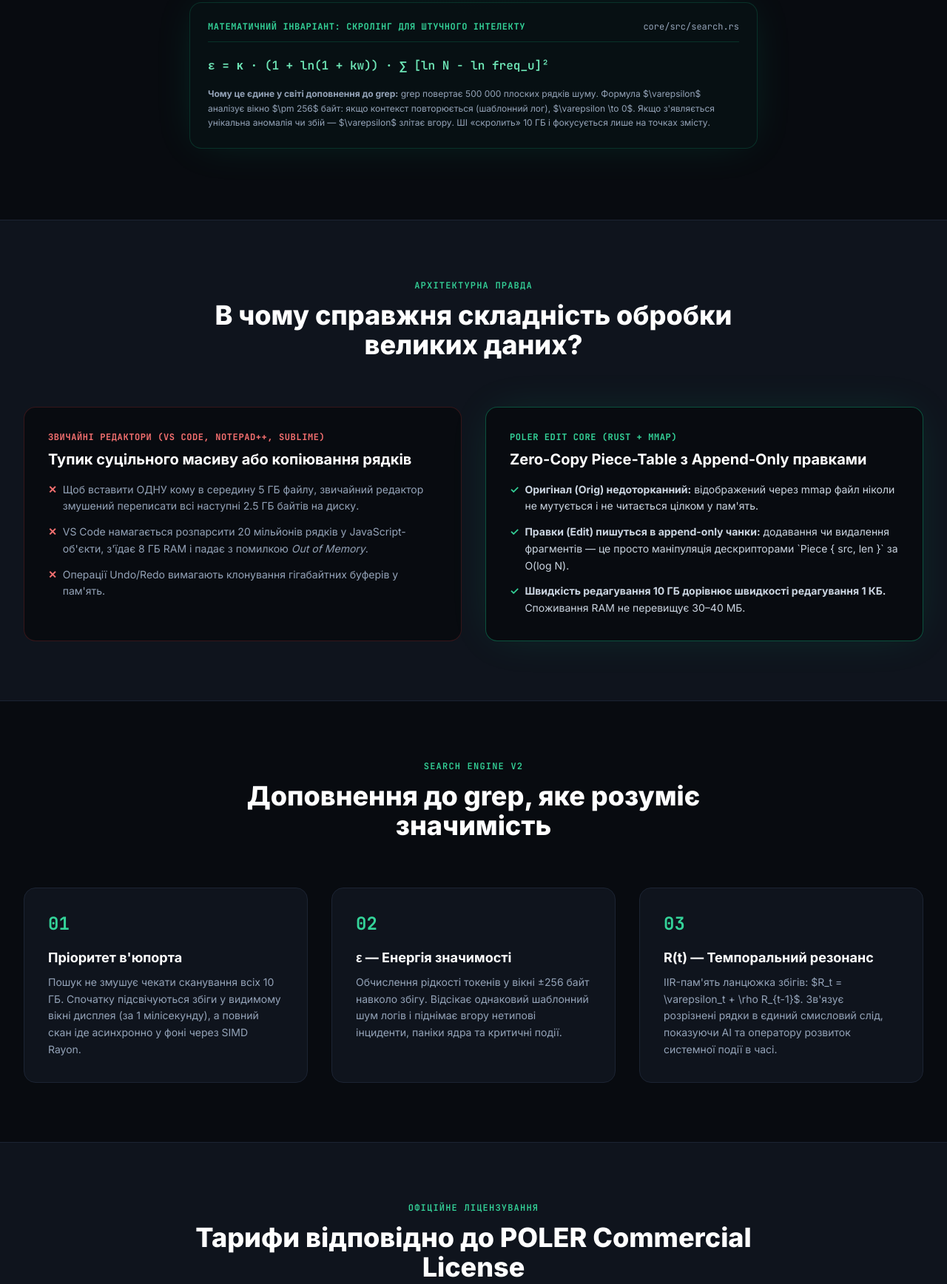
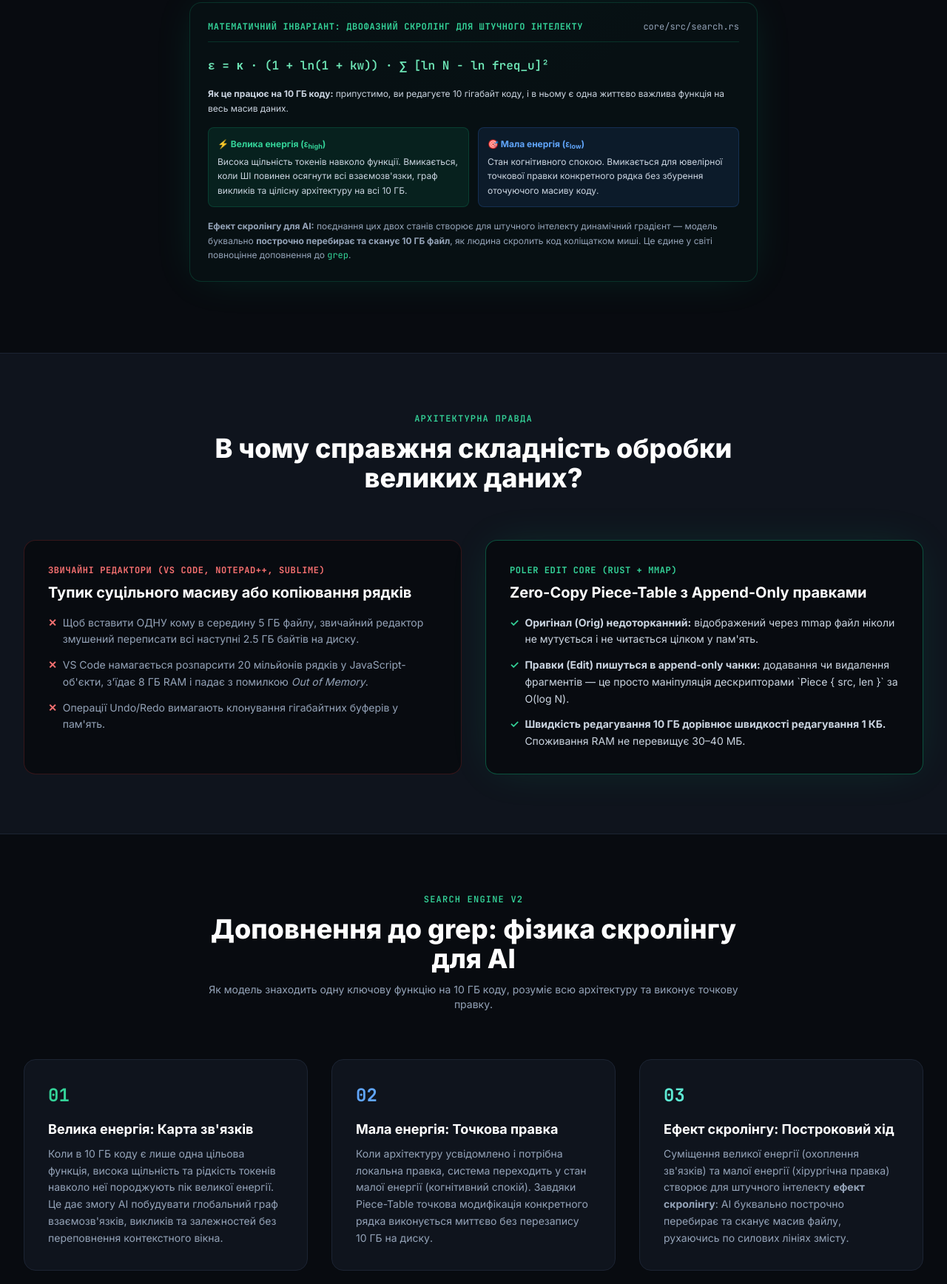
Before and after one commit to poler-engine-org/poler-edit-qt, a plain HTML site: page docs/index.html in a window 1280 px wide. Shown: the part 715-2451 px from the top of the page at 74% size. Drawn offline with nearby package versions, Linux system fonts and the light colour scheme.

Commit message:
docs: clarify dual-energy AI scrolling mechanism (high energy context vs low energy edit)

```diff
--- a/docs/index.html
+++ b/docs/index.html
@@ -102,15 +102,28 @@
             <!-- Формула ε-скролінгу -->
             <div class="mt-14 max-w-3xl mx-auto rounded-2xl math-box p-6 text-left glow-emerald">
                 <div class="flex items-center justify-between border-b border-emerald-500/20 pb-3 mb-4">
-                    <span class="text-xs font-mono text-emerald-400 uppercase tracking-wider font-bold">Математичний інваріант: Скролінг для штучного інтелекту</span>
+                    <span class="text-xs font-mono text-emerald-400 uppercase tracking-wider font-bold">Математичний інваріант: Двофазний скролінг для штучного інтелекту</span>
                     <span class="text-xs font-mono text-slate-400">core/src/search.rs</span>
                 </div>
                 <div class="code-font text-emerald-300 text-sm sm:text-base mb-3 font-semibold overflow-x-auto py-1">
                     ε = κ · (1 + ln(1 + kw)) · ∑ [ln N − ln freq_u]²
                 </div>
-                <p class="text-xs text-slate-400 leading-relaxed">
-                    <b>Чому це єдине у світі доповнення до grep:</b> grep повертає 500 000 плоских рядків шуму. Формула $\varepsilon$ аналізує вікно $\pm 256$ байт: якщо контекст повторюється (шаблонний лог), $\varepsilon \to 0$. Якщо з'являється унікальна аномалія чи збій — $\varepsilon$ злітає вгору. ШІ «скролить» 10 ГБ і фокусується лише на точках змісту.
-                </p>
+                <div class="text-xs text-slate-300 space-y-2 leading-relaxed">
+                    <p><b>Як це працює на 10 ГБ коду:</b> припустимо, ви редагуєте 10 гігабайт коду, і в ньому є одна життєво важлива функція на весь масив даних.</p>
+                    <div class="grid grid-cols-1 sm:grid-cols-2 gap-3 pt-2">
+                        <div class="p-3 rounded-lg bg-emerald-500/10 border border-emerald-500/20">
+                            <span class="text-emerald-400 font-bold block mb-1">⚡ Велика енергія (&epsilon;<sub>high</sub>)</span>
+                            Висока щільність токенів навколо функції. Вмикається, коли ШІ повинен осягнути всі взаємозв'язки, граф викликів та цілісну архітектуру на всі 10 ГБ.
+                        </div>
+                        <div class="p-3 rounded-lg bg-blue-500/10 border border-blue-500/20">
+                            <span class="text-blue-400 font-bold block mb-1">🎯 Мала енергія (&epsilon;<sub>low</sub>)</span>
+                            Стан когнітивного спокою. Вмикається для ювелірної точкової правки конкретного рядка без збурення оточуючого масиву коду.
+                        </div>
+                    </div>
+                    <p class="pt-2 text-slate-400">
+                        <b>Ефект скролінгу для AI:</b> поєднання цих двох станів створює для штучного інтелекту динамічний градієнт — модель буквально <b>построчно перебирає та сканує 10 ГБ файл</b>, як людина скролить код коліщатком миші. Це єдине у світі повноцінне доповнення до <code class="text-emerald-400">grep</code>.
+                    </p>
+                </div>
             </div>
         </div>
     </section>
@@ -172,29 +185,30 @@
         <div class="max-w-7xl mx-auto px-4 sm:px-6 lg:px-8">
             <div class="max-w-3xl mx-auto text-center mb-16">
                 <h2 class="text-xs uppercase tracking-widest text-emerald-400 font-mono font-semibold mb-3">Search Engine v2</h2>
-                <p class="text-3xl sm:text-4xl font-extrabold text-white">Доповнення до grep, яке розуміє значимість</p>
+                <p class="text-3xl sm:text-4xl font-extrabold text-white">Доповнення до grep: фізика скролінгу для AI</p>
+                <p class="text-slate-400 text-sm mt-3">Як модель знаходить одну ключову функцію на 10 ГБ коду, розуміє всю архітектуру та виконує точкову правку.</p>
             </div>
 
             <div class="grid grid-cols-1 md:grid-cols-3 gap-8">
                 <div class="p-8 rounded-2xl bg-dark-card border border-dark-border">
                     <div class="text-emerald-400 font-mono text-2xl font-bold mb-4">01</div>
-                    <h3 class="text-lg font-bold text-white mb-2">Пріоритет в'юпорта</h3>
+                    <h3 class="text-lg font-bold text-white mb-2">Велика енергія: Карта зв'язків</h3>
                     <p class="text-slate-400 text-sm leading-relaxed">
-                        Пошук не змушує чекати сканування всіх 10 ГБ. Спочатку підсвічуються збіги у видимому вікні дисплея (за 1 мілісекунду), а повний скан іде асинхронно у фоні через SIMD Rayon.
+                        Коли в 10 ГБ коду є лише одна цільова функція, висока щільність та рідкість токенів навколо неї породжують пік великої енергії. Це дає змогу AI побудувати глобальний граф взаємозв'язків, викликів та залежностей без переповнення контекстного вікна.
                     </p>
                 </div>
                 <div class="p-8 rounded-2xl bg-dark-card border border-dark-border">
-                    <div class="text-emerald-400 font-mono text-2xl font-bold mb-4">02</div>
-                    <h3 class="text-lg font-bold text-white mb-2">ε — Енергія значимості</h3>
+                    <div class="text-blue-400 font-mono text-2xl font-bold mb-4">02</div>
+                    <h3 class="text-lg font-bold text-white mb-2">Мала енергія: Точкова правка</h3>
                     <p class="text-slate-400 text-sm leading-relaxed">
-                        Обчислення рідкості токенів у вікні ±256 байт навколо збігу. Відсікає однаковий шаблонний шум логів і піднімає вгору нетипові інциденти, паніки ядра та критичні події.
+                        Коли архітектуру усвідомлено і потрібна локальна правка, система переходить у стан малої енергії (когнітивний спокій). Завдяки Piece-Table точкова модифікація конкретного рядка виконується миттєво без перезапису 10 ГБ на диску.
                     </p>
                 </div>
                 <div class="p-8 rounded-2xl bg-dark-card border border-dark-border">
-                    <div class="text-emerald-400 font-mono text-2xl font-bold mb-4">03</div>
-                    <h3 class="text-lg font-bold text-white mb-2">R(t) — Темпоральний резонанс</h3>
+                    <div class="text-teal-300 font-mono text-2xl font-bold mb-4">03</div>
+                    <h3 class="text-lg font-bold text-white mb-2">Ефект скролінгу: Построковий хід</h3>
                     <p class="text-slate-400 text-sm leading-relaxed">
-                        IIR-пам'ять ланцюжка збігів: $R_t = \varepsilon_t + \rho R_{t-1}$. Зв'язує розрізнені рядки в єдиний смисловий слід, показуючи AI та оператору розвиток системної події в часі.
+                        Суміщення великої енергії (охоплення зв'язків) та малої енергії (хірургічна правка) створює для штучного інтелекту <b>ефект скролінгу</b>: AI буквально построчно перебирає та сканує масив файлу, рухаючись по силових лініях змісту.
                     </p>
                 </div>
             </div>
```
Also changed, not shown: 1 other file.
